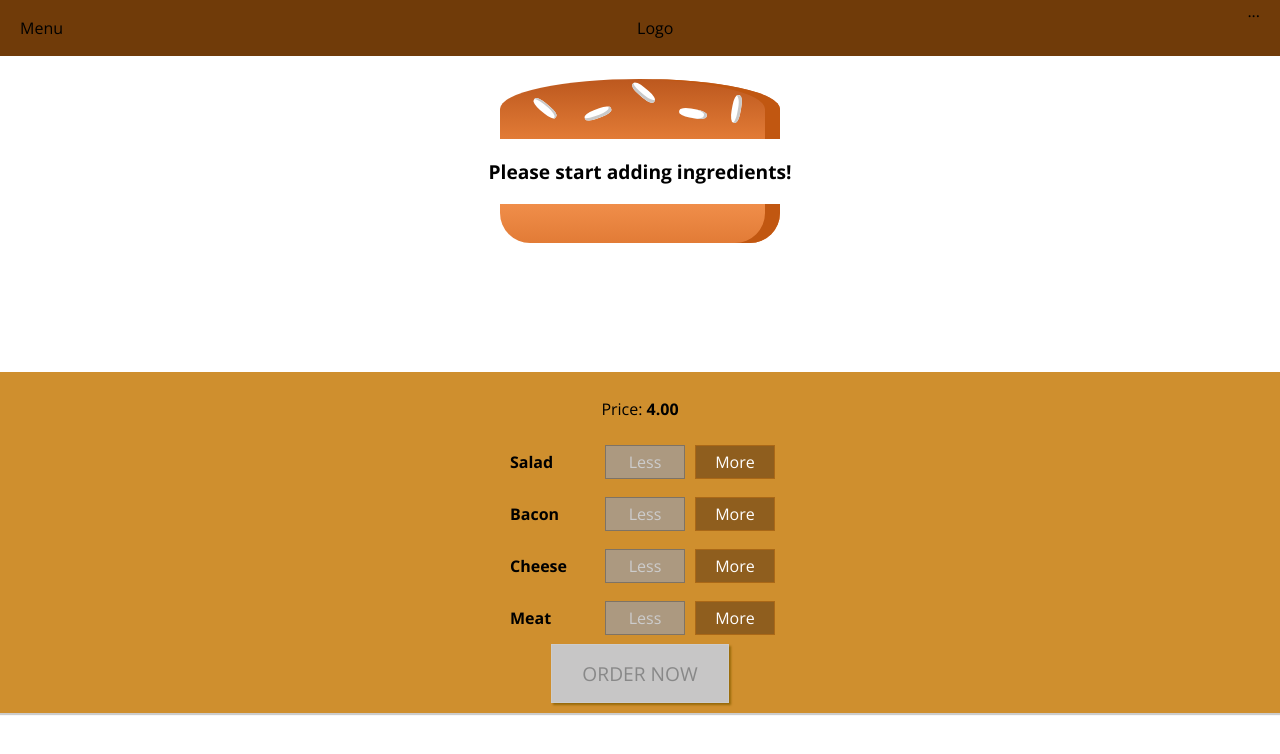
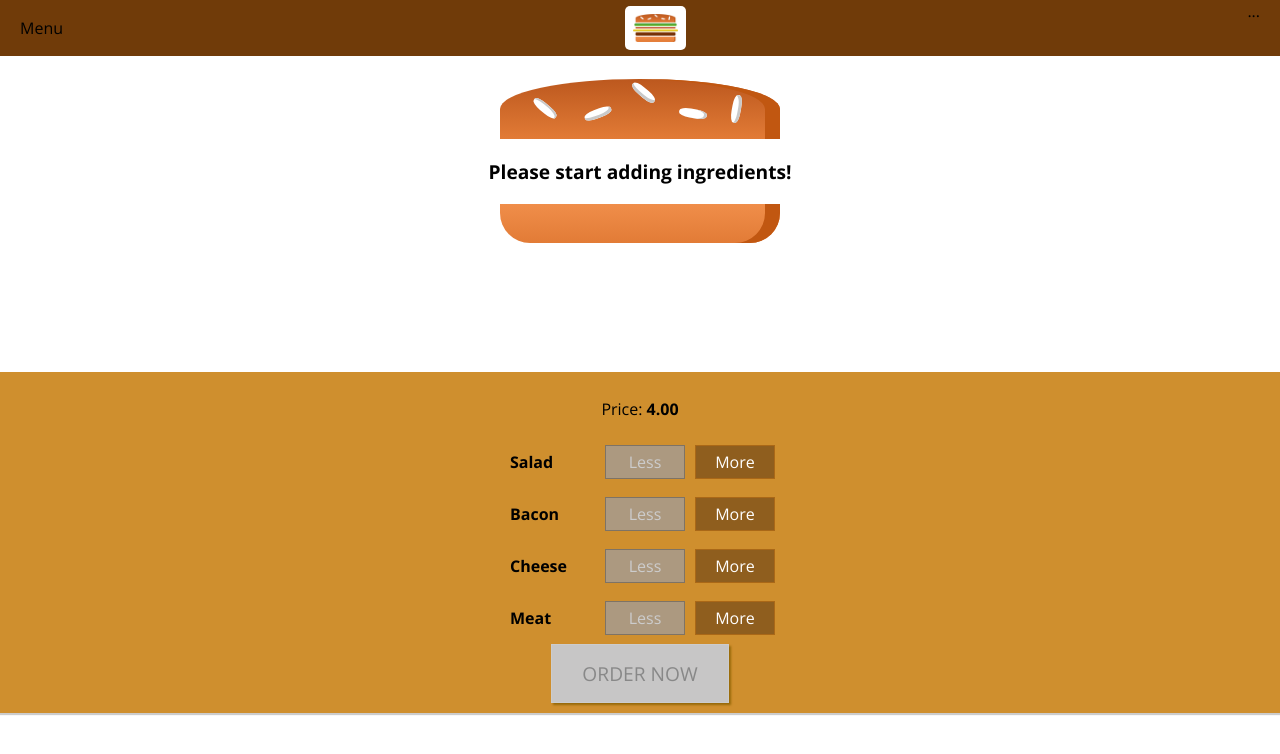
Before and after one commit to ydusaniuk/react-burger-builder, a React app: page / in a window 1280 px wide. Shown: the top 754 px of the page. Built offline with nearby package versions, Linux system fonts and the light colour scheme.

Commit message:
feat(toolbar): created logo component

```diff
--- /dev/null
+++ b/src/components/Logo/Logo.css
@@ -0,0 +1,11 @@
+.Logo {
+    background-color: #fff;
+    padding: 8px;
+    height: 80%;
+    box-sizing: border-box;
+    border-radius: 5px;
+}
+
+.Logo img {
+    height: 100%;
+}
--- /dev/null
+++ b/src/components/Logo/Logo.jsx
@@ -0,0 +1,10 @@
+import React from 'react';
+
+import styles from './Logo.css';
+import burgerLogo from '../../assets/images/burger-logo.png';
+
+export const Logo = props => (
+  <div className={styles.Logo}>
+    <img src={burgerLogo} alt="burger-logo"/>
+  </div>
+);
--- a/src/components/Navigation/Toolbar/Toolbar.jsx
+++ b/src/components/Navigation/Toolbar/Toolbar.jsx
@@ -1,10 +1,11 @@
 import React from 'react';
 import styles from './Toolbar.css';
+import { Logo } from '../../Logo/Logo';
 
 export const Toolbar = props => (
   <header className={styles.Toolbar}>
     <div>Menu</div>
-    <div>Logo</div>
+    <Logo/>
     <nav>
       ...
     </nav>
```
Also changed, not shown: src/assets/images/burger-logo.png (added).
